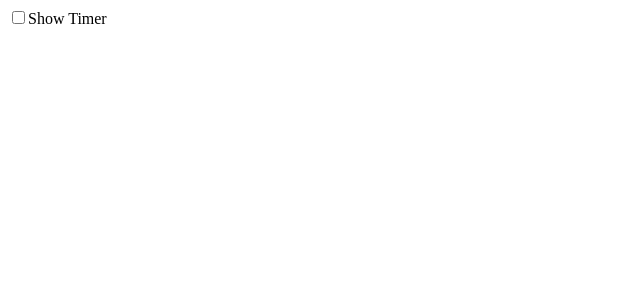
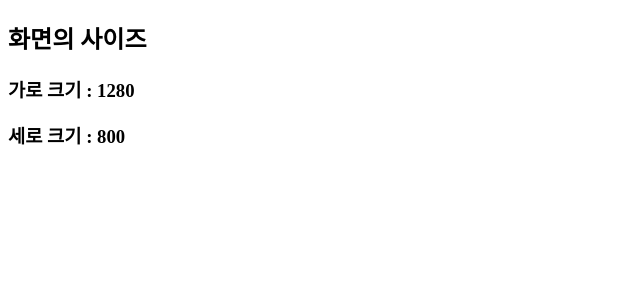
Before and after one commit to angela5825/frontend_study, a React (Vite) app: page / in a window 1280 px wide. Shown: the top 300 px of the page, without its empty margins (0-640 px from the left). Built offline with nearby package versions, Linux system fonts and the light colour scheme.

Commit message:
✨ 화면 사이즈 감지 커스텀 훅 기능 작성

```diff
--- a/src/App.jsx
+++ b/src/App.jsx
@@ -1,22 +1,17 @@
 import { useEffect, useState } from "react";
 import "./App.css";
-import { delay } from "./delay";
-import Timer from "./Timer";
+import useWindowSize from "./hooks/useWindowSize";
 
 const App = () => {
-  const [showTimer, setShowTimer] = useState(false);
+  // 과제 1. useState 훅을 이용하여 count의 값을 증가시키고 감소시키는 기능을 작성하세요
+  // 과제 2. 화면의 사이즈가 변경되었을 때 변경된 가로 새로 크기를 화면에 표시되는 기능을 작성하세요
+  const { width, height } = useWindowSize();
 
   return (
     <>
-      <label>
-        <input
-          type="checkbox"
-          checked={showTimer}
-          onChange={(e) => setShowTimer(e.target.checked)}
-        />
-        Show Timer
-      </label>
-      {showTimer && <Timer />}
+      <h2>화면의 사이즈 </h2>
+      <h3> 가로 크기 : {width}</h3>
+      <h3>세로 크기 : {height}</h3>
     </>
   );
 };
--- a/src/Timer.jsx
+++ /dev/null
@@ -1,28 +0,0 @@
-import { useEffect, useState } from "react";
-
-const Timer = () => {
-  const [seconds, setSeconds] = useState(0);
-
-  useEffect(() => {
-    const interval = setInterval(() => {
-      console.log("Timer 동작 중");
-      setSeconds((prev) => prev + 1);
-    }, 1000);
-
-    return () => {
-      clearInterval(interval); // 해제 작업을 해주자
-
-      console.log("Timer 해제 완료");
-    };
-  }, []);
-
-  // const interval = setInterval(() => {
-  //   setSeconds((prev) => prev + 1);
-  // }, 1000); // 좀 비정상적으로 증가한다
-  // // 인터벌이 여러개 호출
-  // // 화면이 랜더링되면 인터벌 선언할 때 호출된다 .
-
-  return <p> Timer : {seconds} seconds</p>;
-};
-
-export default Timer;
--- a/src/delay.js
+++ /dev/null
@@ -1,7 +0,0 @@
-export async function delay(ms) {
-  return new Promise((resolve) => {
-    setTimeout(() => {
-      resolve("");
-    }, ms);
-  });
-}
--- /dev/null
+++ b/src/hooks/useWindowSize.js
@@ -0,0 +1,22 @@
+import { useEffect, useState } from "react";
+
+function useWindowSize() {
+  const [size, setSize] = useState({
+    width: window.innerWidth,
+    height: window.innerHeight,
+  });
+  useEffect(() => {
+    const handleResize = () => {
+      setSize({
+        width: window.innerWidth,
+        height: window.innerHeight,
+      });
+    };
+    window.addEventListener("resize", handleResize);
+    return () => window.removeEventListener("resize", handleResize);
+  }, []); // 의존성 없음
+
+  return size;
+}
+
+export default useWindowSize;
```
